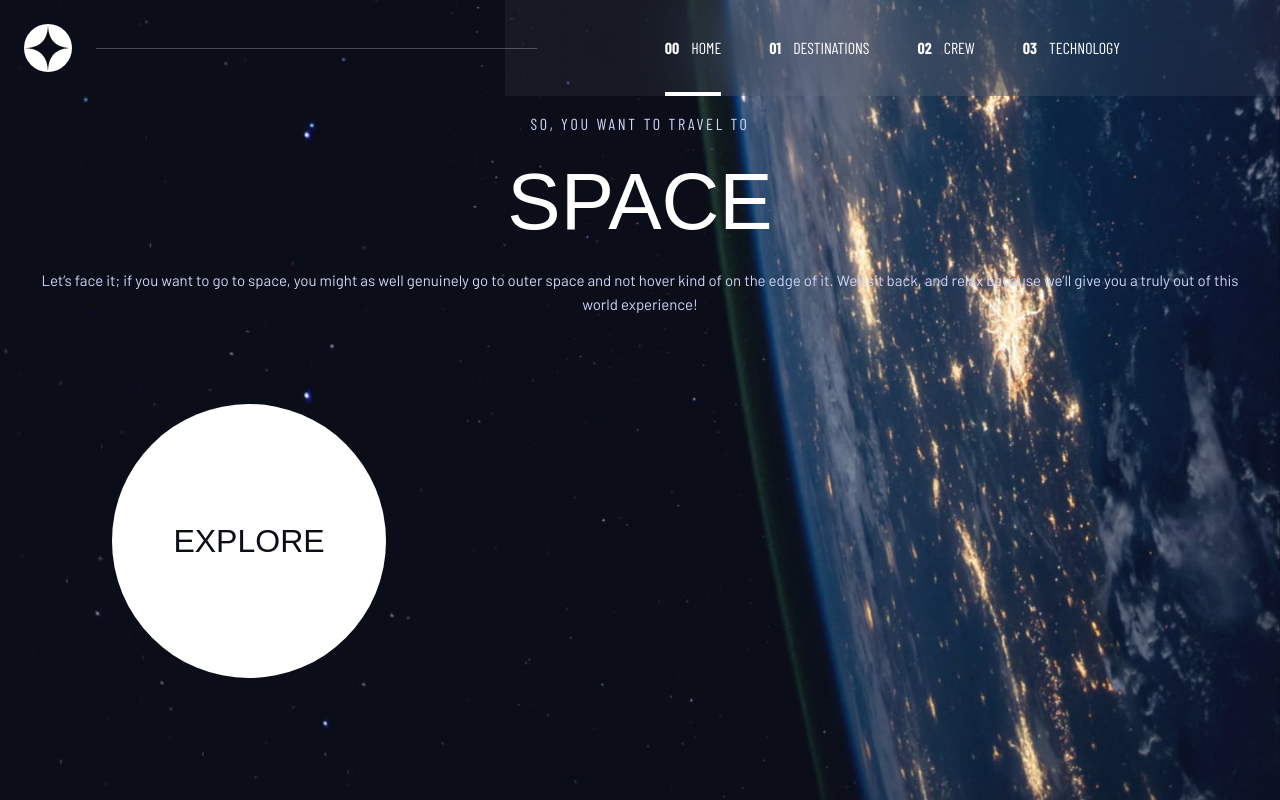
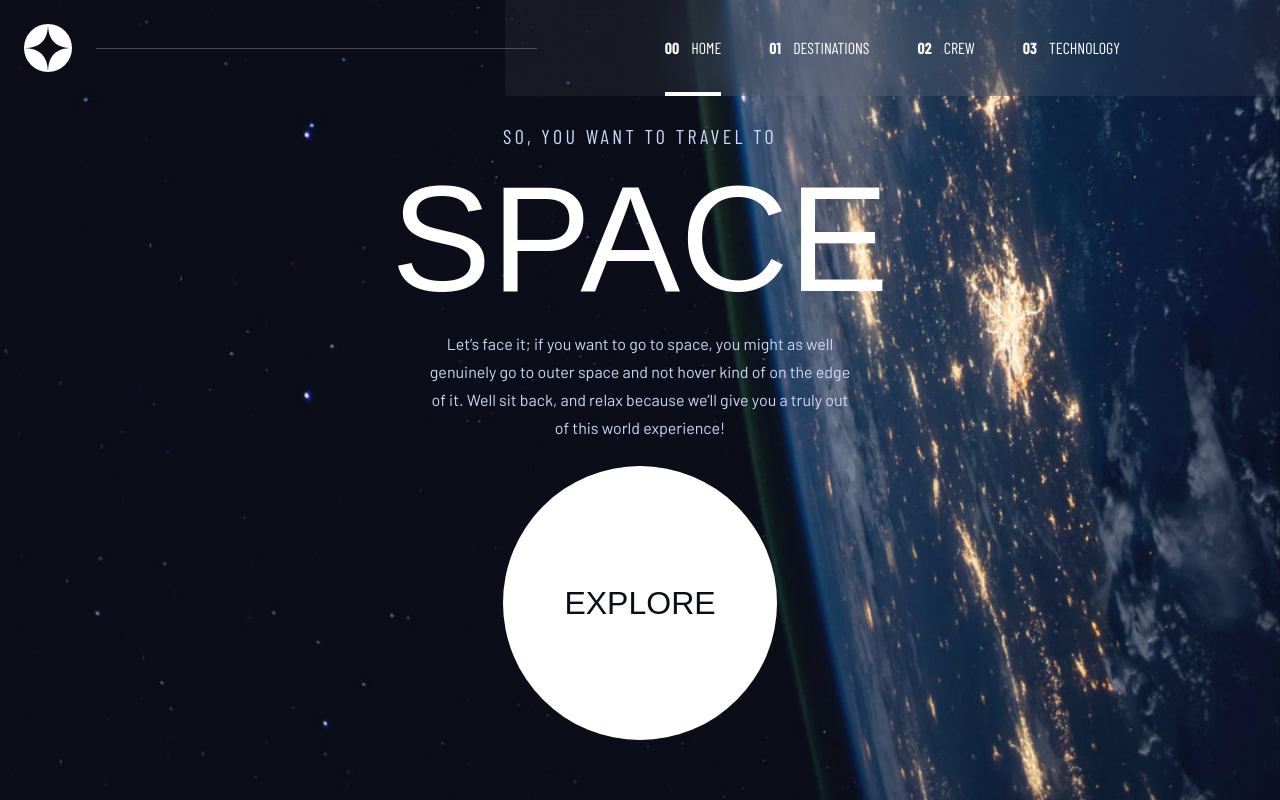
Before and after one commit to lolelu/space_tourism, a Next.js app: page / in a window 1280 px wide. Built offline with nearby package versions, Linux system fonts and the light colour scheme; a web font is replaced by a local one.

Commit message:
Most of the homepage done

```diff
--- /dev/null
+++ b/components/exploreButton.tsx
@@ -0,0 +1,19 @@
+import Link from 'next/link'
+
+export const ExploreButton = ({ onClick }: { onClick?: () => void }) => (
+  <Link
+    className={
+      'group relative flex h-36 w-36 cursor-pointer items-center justify-center rounded-full bg-tertiary  md:h-[15rem] md:w-[15rem] lg:h-[17.125rem] lg:w-[17.125rem]'
+    }
+    href={'/destinations'}
+  >
+    <div
+      className={
+        'absolute -inset-0 -z-10 h-full w-full transform rounded-full  bg-tertiary/10 transition-all duration-500 ease-in-out group-hover:scale-[160%]  '
+      }
+    ></div>
+    <h3 className={'font-serif text-lg text-primary  lg:text-[2rem]/[2.25rem]'}>
+      EXPLORE
+    </h3>
+  </Link>
+)
--- a/package.json
+++ b/package.json
@@ -27,6 +27,6 @@
     "postcss": "^8.4.21",
     "prettier": "^2.8.7",
     "prettier-plugin-tailwindcss": "^0.2.5",
-    "tailwindcss": "^3.2.7"
+    "tailwindcss": "^3.3.0"
   }
 }
--- a/pages/index.tsx
+++ b/pages/index.tsx
@@ -1,11 +1,8 @@
-import Image from 'next/image'
-import { Inter } from 'next/font/google'
 import Layout from '@/components/Layout'
 import MobileBackground from '@/public/assets/home/background-home-mobile.jpg'
 import TabletBackground from '@/public/assets/home/background-home-tablet.jpg'
 import DesktopBackground from '@/public/assets/home/background-home-desktop.jpg'
-
-const inter = Inter({ subsets: ['latin'] })
+import { ExploreButton } from '@/components/exploreButton'
 
 export default function Home() {
   return (
@@ -18,42 +15,38 @@ export default function Home() {
       >
         <div
           className={
-            'flex flex-col items-center justify-center gap-4 pt-4 text-center'
-          }
-        >
-          <h2 className={'font-condensed tracking-subtitle text-secondary'}>
-            SO, YOU WANT TO TRAVEL TO
-          </h2>
-          <h1 className="font-serif text-[5rem] leading-[6.25rem] text-tertiary">
-            SPACE
-          </h1>
-          <p className={'font-sans text-[0.9375rem] leading-6 text-secondary'}>
-            Let’s face it; if you want to go to space, you might as well
-            genuinely go to outer space and not hover kind of on the edge of it.
-            Well sit back, and relax because we’ll give you a truly out of this
-            world experience!
-          </p>
-        </div>
-        {/*[28.125rem]*/}
-        <div
-          className={
-            'group flex h-48 w-48  items-center  justify-center rounded-full md:h-[22rem] md:w-[22rem]  lg:h-[28.125rem] lg:w-[28.125rem]'
+            'flex h-full flex-col items-center justify-between pb-6 md:justify-around'
           }
         >
           <div
             className={
-              'flex h-36 w-36 cursor-pointer items-center justify-center rounded-full bg-tertiary bg-opacity-10 transition-all duration-500 ease-in-out hover:h-48 hover:w-48 md:h-[15rem] md:w-[15rem] md:hover:h-[22rem] md:hover:w-[22rem] lg:h-[17.125rem] lg:w-[17.125rem] lg:hover:h-[28.125rem] lg:hover:w-[28.125rem] '
+              ' flex max-w-xs flex-col items-center justify-center gap-4 pt-4 text-center md:max-w-md'
             }
           >
-            <div
+            <h2
               className={
-                'flex h-36 w-36 items-center justify-center rounded-full bg-tertiary md:h-[15rem] md:w-[15rem] lg:h-[17.125rem] lg:w-[17.125rem]'
+                'font-condensed tracking-subtitle text-secondary md:text-xl/[1.5rem]'
               }
             >
-              <h3 className={'font-serif text-lg text-primary lg:text-[2rem]'}>
-                EXPLORE
-              </h3>
-            </div>
+              SO, YOU WANT TO TRAVEL TO
+            </h2>
+            <h1 className="font-serif text-[5rem] leading-[6.25rem] text-tertiary md:text-[9.375rem]/[9.375rem] ">
+              SPACE
+            </h1>
+            <p
+              className={
+                ' font-sans text-[0.9375rem] leading-6 text-secondary md:px-2 md:text-base/[1.75rem] '
+              }
+            >
+              Let’s face it; if you want to go to space, you might as well
+              genuinely go to outer space and not hover kind of on the edge of
+              it. Well sit back, and relax because we’ll give you a truly out of
+              this world experience!
+            </p>
+          </div>
+          {/*[28.125rem]*/}
+          <div>
+            <ExploreButton onClick={() => console.log('button')} />
           </div>
         </div>
       </Layout>
```
Also changed, not shown: 1 other file (tests, documents, lock files or other folders).
